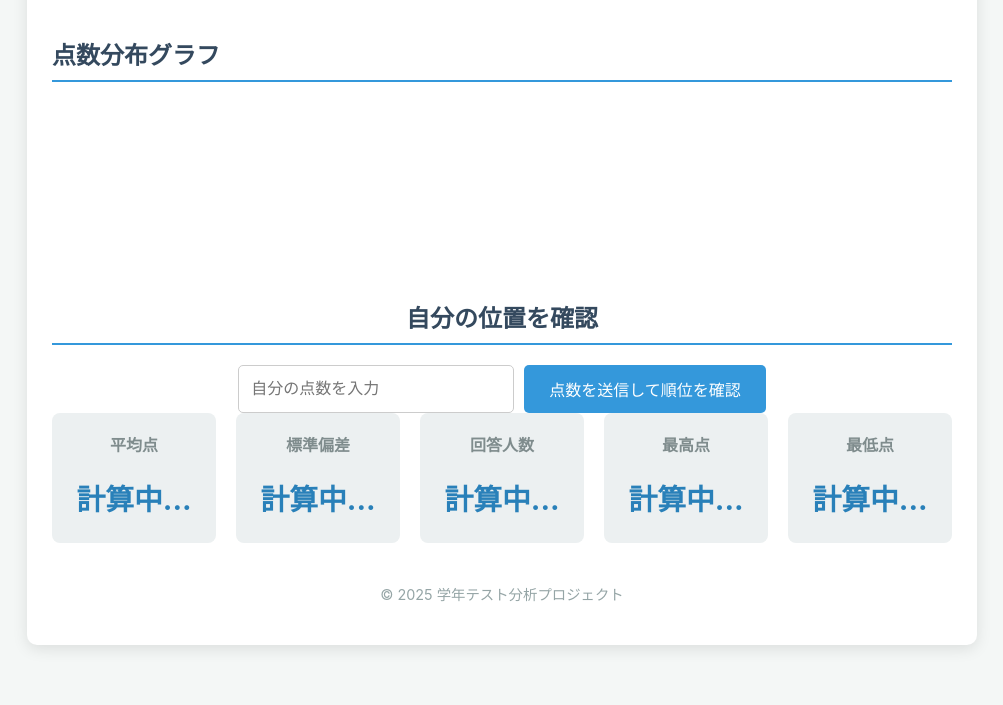
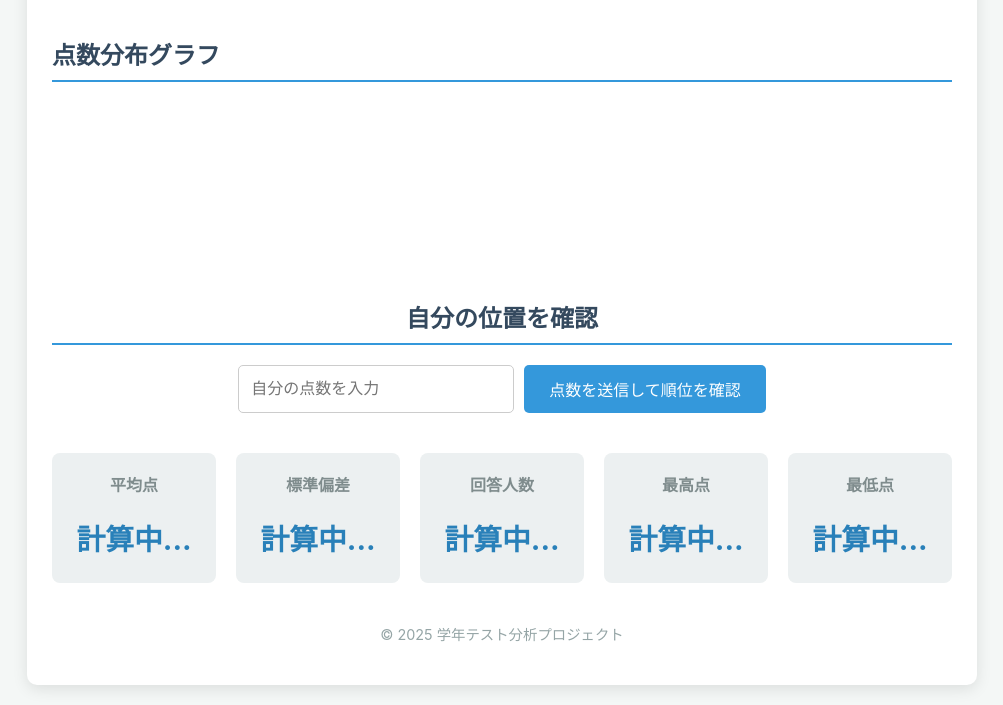
Before and after one commit to nyaamikeneko/test-score-viewer, a plain HTML site: page index.html in a window 1280 px wide. Shown: the part 205-910 px from the top of the page, without its empty margins (138-1141 px from the left). Before the commit the page ends 870 px from the top, so only its background shows below. Drawn offline with nearby package versions, Linux system fonts and the light colour scheme; no server answers.

Commit message:
Update style.css

```diff
--- a/style.css
+++ b/style.css
@@ -41,6 +41,7 @@ h2 {
     grid-template-columns: repeat(auto-fit, minmax(140px, 1fr));
     gap: 20px;
     text-align: center;
+    margin-top: 40px; /* ← この一行を追加 */
 }
 
 .stat-card {
```
